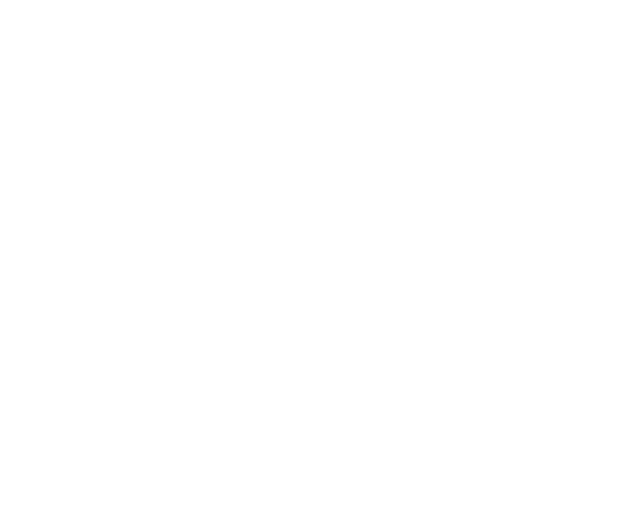
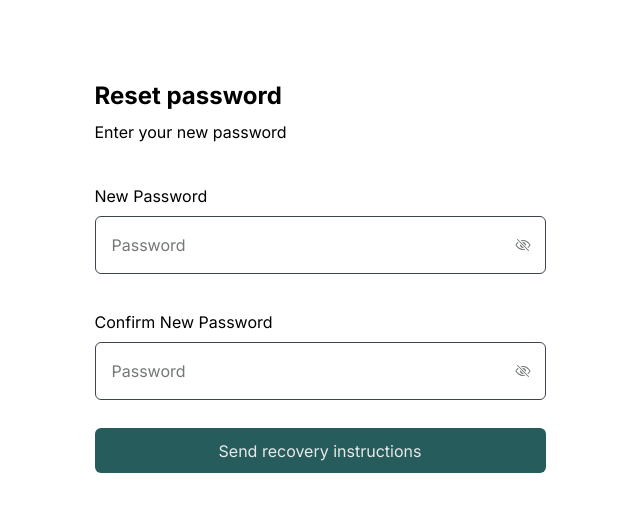
Before and after one commit to Coal-lab-Team/Frontend, a Next.js app: page /auth/resetPassword in a window 1280 px wide. Shown: the top 512 px of the page, without its empty margins (320-960 px from the left). Built offline with nearby package versions, Linux system fonts and the light colour scheme.

Commit message:
Forgot and Reset Password Screens

```diff
--- a/app/auth/forgotPassword/page.tsx
+++ b/app/auth/forgotPassword/page.tsx
@@ -1,9 +1,16 @@
-import React from 'react'
 
-function page() {
+"use client";
+
+import React, { useState } from 'react';
+import ForgotPassModal from '../../../components/forgotPassModal/forgotPassModal';
+
+const MainComponent: React.FC = () => {
+
   return (
-    <div>Forget Password</div>
-  )
-}
+    <div className=' items-center justify-center flex flex-col '>
 
-export default page
+    </div>
+  );
+};
+
+export default MainComponent;
--- a/app/auth/login/page.tsx
+++ b/app/auth/login/page.tsx
@@ -1,17 +1,32 @@
+"use client";
 import React from 'react'
 import Image from 'next/image'
 import Link from 'next/link'
+import { useState } from 'react'
+import ForgotPasswordModal from '@/components/forgotPassModal/forgotPassModal'
+import ForgotPassModal from '@/components/forgotPassModal/forgotPassModal';
 
 
 
 function page() {
+    const [showModal, setShowModal] = useState(false);
+
+    const openModal = () => {
+      setShowModal(true);
+    };
+
+    const closeModal = () => {
+      setShowModal(false);
+    };
+
   return (
     <>
     <div className='flex flex-col gap-y-2  items-center justify-center min-h-screen'>
         <Image src="/assets/logo.svg" alt='logo' width={180} height={60}/>
+
         <div className=' flex flex-col w-[475px] h-[468px] mt-6'>
             <div className=' items-center justify-center flex-col flex'>
-                <h2 className=' font-bold text-31'>Welcome Back!</h2>
+                <h2 className=' font-bold text-2xl'>Welcome Back!</h2>
                 <p>Login to  continue to your account...</p>
             </div>
             <form className=' items-center justify-center flex flex-col'>
@@ -33,7 +48,9 @@ function page() {
                 <label>Remember me</label>
                 </div>
                 <div>
-                <Link href={'#'} className='text-[#265D5C]'>Forgot password?</Link>
+                {/* <Link href={'./forgotPassword'} className='text-[#265D5C]'>Forgot password?</Link> */}
+                <button onClick={openModal}   className='text-[#265D5C]'>Forgot Password?</button>
+                {showModal && <ForgotPassModal onClose={closeModal} />}
                 </div>
             </div>
             <div className=' items-center justify-center flex mt-[32px] font-normal'>
@@ -41,10 +58,7 @@ function page() {
                 <Link href={'./signup'} className=' text-[#265D5C]'>Create account</Link>
             </div>
 
-
-
         </div>
-
     </div>
     </>
   )
--- a/app/auth/resetPassword/page.tsx
+++ b/app/auth/resetPassword/page.tsx
@@ -1,8 +1,107 @@
-import React from 'react'
+// import React from 'react'
+
+// function page() {
+//   return (
+//     <>
+//     </>
+//   )
+// }
+
+// export default page
+
+// "use client";
+
+// import React, { useState } from 'react';
+// import ResetPassModal from '../../../components/resetPassModal/resetPassModal';
+
+// const MainComponent: React.FC = () => {
+//   const [showModal, setShowModal] = useState(false);
+
+//   const openModal = () => {
+//     setShowModal(true);
+//   };
+
+//   const closeModal = () => {
+//     setShowModal(false);
+//   };
+
+//   return (
+//     <div className=' items-center justify-center flex flex-col '>
+//       <button onClick={openModal} >Reset Password?</button>
+//       {showModal && <ResetPassModal onClose={closeModal} />}
+//     </div>
+//   );
+// };
+
+// export default MainComponent;
+// Block of Codes Above was for the modal component
+
+"use client";
+import React, { useState } from 'react'
+import { IoEyeOutline, IoEyeOffOutline } from 'react-icons/io5'
+
 
 function page() {
+  const [showPassword, setShowPassword] = useState(false);
+
+  const togglePasswordVisibility = () => {
+    setShowPassword((prevShowPassword: any) => !prevShowPassword);
+  };
   return (
     <>
+    <div className=' flex justify-center items-center '>
+      <div className=' items-center justify-center rounded-md bg-[#fff]  w-[611px] h-[553px] p-[80px]'>
+          <form>
+
+            <div className=' justify-start w-full flex-col flex'>
+                {/* <div  className=" flex justify-end ">
+                    <button type="button" onClick={onClose}>
+
+                    <IoIosCloseCircleOutline className="w-[32px] h-[32px] " />
+                    </button>
+                </div> */}
+                <h2 className=' font-bold text-2xl'>Reset password</h2>
+                <p className='mt-[8px]'>Enter your new password</p>
+            </div>
+              <div className='flex flex-col w-full h-[86px] mt-[40px]'>
+                <label className='justify-start w-full'> New Password</label>
+                  <div className="flex items-center w-full border rounded-md mt-[8px]">
+                    <input
+                      type={showPassword ? 'text' : 'password'}
+                      className="w-full p-[16px] outline-none bg-transparent"
+                      placeholder="Password"
+                    />
+                    <div className="p-[14px]" onClick={togglePasswordVisibility}>
+                      {showPassword ? (
+                        <  IoEyeOutline className="text-gray-400 cursor-pointer" />
+                      ) : (
+                        <  IoEyeOffOutline className="text-gray-400 cursor-pointer" />
+                      )}
+                    </div>
+                  </div>
+              </div>
+              <div className='flex flex-col w-full h-[86px] mt-[40px]'>
+                <label className='justify-start w-full'>Confirm New Password</label>
+                <div className="flex items-center w-full border rounded-md mt-[8px]">
+                  <input
+                    type={showPassword ? 'text' : 'password'}
+                    className="w-full p-[16px] outline-none bg-transparent"
+                    placeholder="Password"
+                  />
+                  <div className="p-[14px]" onClick={togglePasswordVisibility}>
+                    {showPassword ? (
+                    <  IoEyeOutline className="text-gray-400 cursor-pointer" />
+                    ) : (
+                    <  IoEyeOffOutline className="text-gray-400 cursor-pointer" />
+                     )}
+                  </div>
+                </div>
+              </div>
+            <button className='rounded-md bg-[#265D5C] w-full h-[45px]  text-[#f1f1f1f1] mt-[32px] '>Send recovery instructions</button>
+          </form>
+      </div>
+    </div>
+
     </>
   )
 }
--- a/app/auth/signup/page.tsx
+++ b/app/auth/signup/page.tsx
@@ -11,7 +11,7 @@ function page() {
         <Image src="/assets/logo.svg" alt='logo' width={180} height={60}/>
         <div className=' flex flex-col w-[475px] h-[666px] mt-6'>
             <div className=' items-center justify-center flex-col flex'>
-                <h2 className=' font-bold text-31'>Welcome to Coallab</h2>
+                <h2 className=' font-bold text-2xl'>Welcome to Coallab</h2>
                 <p>Sign up to start uploading templates that converts!</p>
             </div>
 
--- /dev/null
+++ b/components/forgotPassModal/forgotPassModal.tsx
@@ -0,0 +1,44 @@
+import React from 'react';
+import { IoIosCloseCircleOutline } from "react-icons/io";
+
+type ForgotPasswordModalProps = {
+  onClose: () => void; // Function to close the modal
+};
+
+const ForgotPasswordModal: React.FC<ForgotPasswordModalProps> = ({ onClose }) => {
+  return (
+    <>
+    <div onClick={onClose} className="fixed inset-0 flex items-center justify-center z-50  bg-[#153333] bg-opacity-[50%]">
+    <div className=' mt-[30px] p-[64px] rounded-md bg-[#f1f1f1f1] w-[611px] h-[389px] p-[ 80px]'>
+    <form>
+
+        <div className=' justify-start w-full flex-col flex'>
+            <div  className=" flex justify-end ">
+                <button type="button" onClick={onClose}>
+
+                <IoIosCloseCircleOutline className="w-[32px] h-[32px] " />
+                </button>
+            </div>
+            <h2 className=' font-bold text-2xl'>Forgot your Password?</h2>
+            <p className='mt-[8px]'>Enter your registered Email to receive reset instructions</p>
+        </div>
+        <div className=' flex-col flex w-full h-[86px] mt-[24px]'>
+            <label className=' justify-start w-full'>Email</label>
+                <div className="flex items-center border rounded-md w-full h-[54px] mt-[8px]">
+                    <div className=' justify-start flex items-center mr-2 p-[14px]'>
+                        <input
+                            className="w-full h-full p-[16px] outline-none bg-transparent"
+                            placeholder="Enter email address"
+                        />
+                    </div>
+                </div>
+        </div>
+        <button className='rounded-md bg-[#265D5C] w-full h-[45px]  text-[#f1f1f1f1] mt-[32px] '>Send recovery instructions</button>
+    </form>
+    </div>
+    </div>
+    </>
+  );
+};
+
+export default ForgotPasswordModal;
--- /dev/null
+++ b/components/resetPassModal/resetPassModal.tsx
@@ -0,0 +1,57 @@
+import React from 'react';
+import { IoIosCloseCircleOutline } from "react-icons/io";
+import { IoEyeOutline } from "react-icons/io5";
+
+type ResetPasswordModalProps = {
+  onClose: () => void; // Function to close the modal
+};
+
+const ResetPasswordModal: React.FC<ResetPasswordModalProps> = ({ onClose }) => {
+  return (
+    <>
+    <div className="fixed inset-0 flex items-center justify-center z-50 bg-[#153333]">
+    <div className=' items-center justify-center rounded-md bg-[#f1f1f1f1]  w-[611px] h-[553px] p-[80px]'>
+        <form>
+
+            <div className=' justify-start w-full flex-col flex'>
+                <div  className=" flex justify-end ">
+                    <button type="button" onClick={onClose}>
+
+                    <IoIosCloseCircleOutline className="w-[32px] h-[32px] " />
+                    </button>
+                </div>
+                <h2 className=' font-bold text-2xl'>Reset password</h2>
+                <p className='mt-[8px]'>Enter your new password</p>
+            </div>
+            <div className=' flex-col flex w-full h-[86px] mt-[40px]'>
+                <label className=' justify-start w-full'>New Password</label>
+                    <div className="flex items-center w-full border rounded-md mt-[8px] ">
+                        <input
+                        className="w-full p-[16px] outline-none bg-transparent"
+                        placeholder="Password"
+                        />
+                        <div className="p-[14px]">
+                        <IoEyeOutline className="text-gray-400" />
+                        </div>
+                    </div>
+            </div>
+            <div className=' flex-col flex w-full h-[86px] mt-[24px]'>
+                <label className=' justify-start w-full'>Confirm New Password</label>
+                    <div className="flex items-center border rounded-md w-full h-[54px] mt-[8px]">
+                        <div className=' justify-start flex items-center mr-2 p-[14px]'>
+                            <input
+                                className="w-full h-full p-[16px] outline-none bg-transparent"
+                                placeholder="Password"
+                            />
+                        </div>
+                    </div>
+            </div>
+            <button className='rounded-md bg-[#265D5C] w-full h-[45px]  text-[#f1f1f1f1] mt-[32px] '>Send recovery instructions</button>
+        </form>
+    </div>
+    </div>
+    </>
+  );
+};
+
+export default ResetPasswordModal;
```
